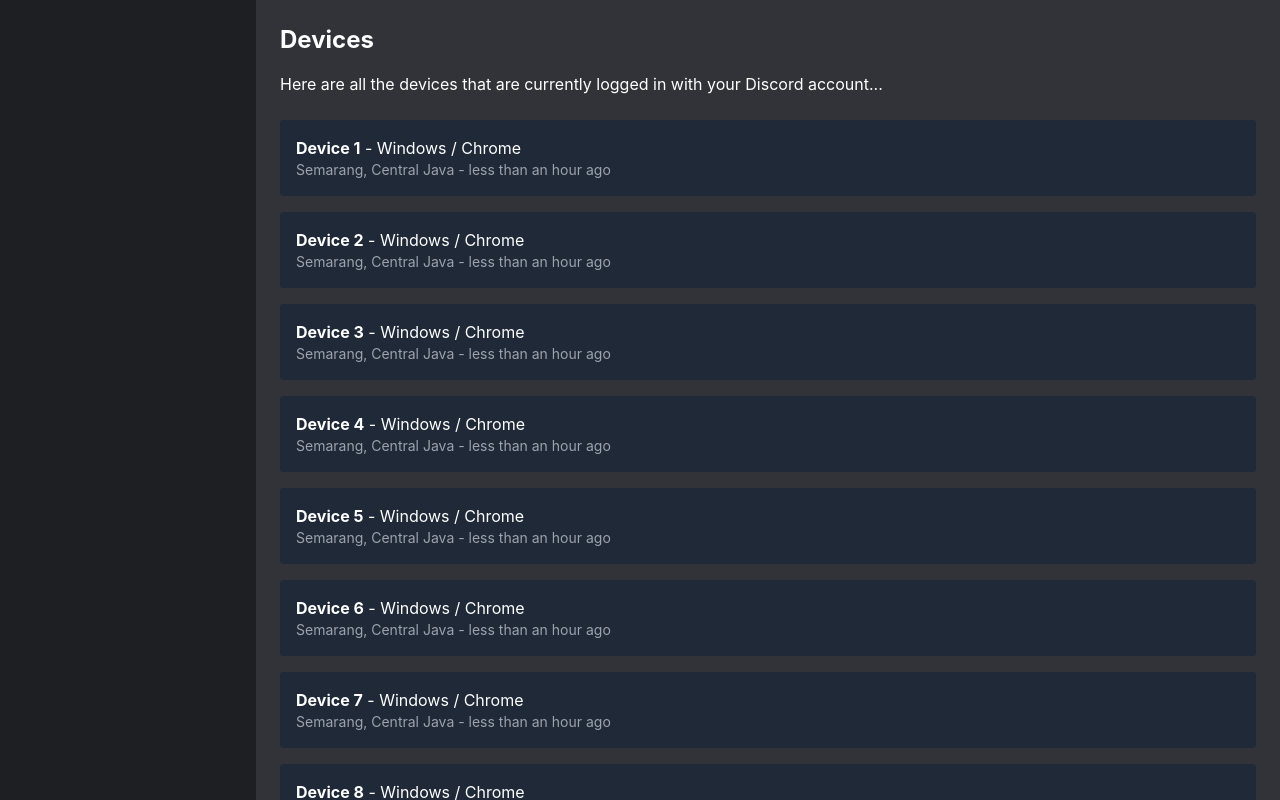
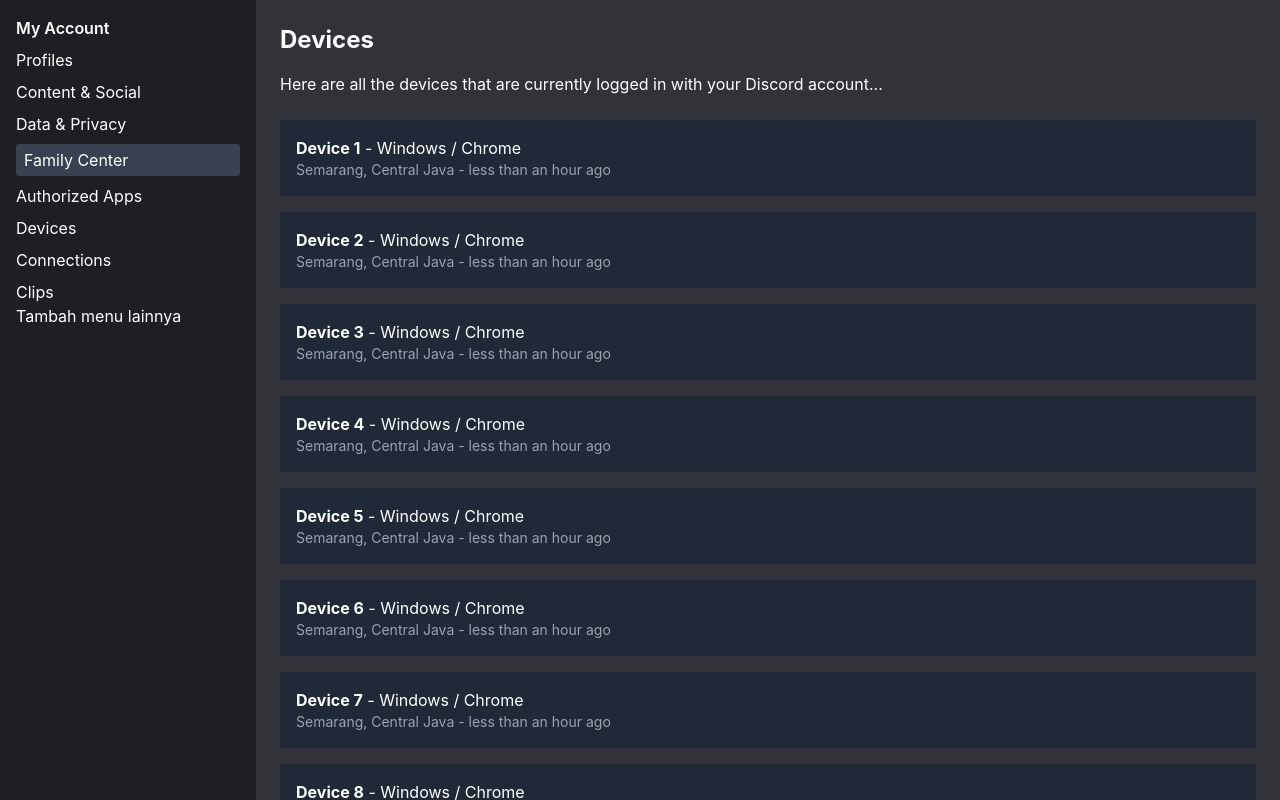
Before and after one commit to WasnDChii4/SosairoSosmed-ComingSoon-, a React (Create React App) app in the folder frontend-sosairo/: page /settings in a window 1280 px wide. Built offline with nearby package versions, Linux system fonts and the light colour scheme.

Commit message:
Update fitur

```diff
--- a/frontend-sosairo/src/Layout/SettingsLayoutPage.jsx
+++ b/frontend-sosairo/src/Layout/SettingsLayoutPage.jsx
@@ -6,7 +6,7 @@
     {/* Sidebar */}
     <aside className="w-64 bg-[#1e1f22] text-white overflow-y-auto p-4">
       <ul className="space-y-2">
-        {/* <li className="font-semibold">My Account</li>
+        <li className="font-semibold">My Account</li>
         <li>Profiles</li>
         <li>Content & Social</li>
         <li>Data & Privacy</li>
@@ -15,7 +15,7 @@
         <li>Devices</li>
         <li>Connections</li>
         <li>Clips</li>
-        Tambah menu lainnya */}
+        Tambah menu lainnya
       </ul>
     </aside>
 
```
